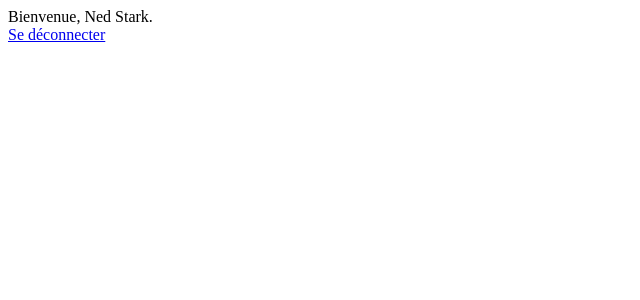
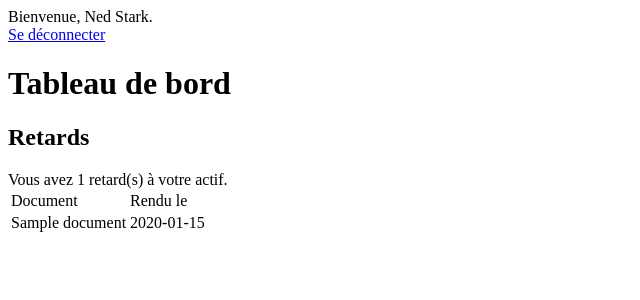
Before and after one commit to Tiferod/ProjetBibliotheque, a PHP site: page /home.php in a window 1280 px wide. Shown: the top 300 px of the page, without its empty margins (0-640 px from the left). Run offline with PHP 8.4, Linux system fonts and the light colour scheme; a user stored in the database is signed in; data comes from the database, SQL or seed files in the repository; tables that the repository leaves empty hold one stand-in row (values such as "Sample post").

Commit message:
Tableau de bord : retards

```diff
--- a/home.php
+++ b/home.php
@@ -10,5 +10,23 @@
 	<body>
 		<div>Bienvenue, <?php echo $prenom . " " . $nom; ?>.</div>
 		<div><a href="logout.php">Se déconnecter</a></div>
+		<h1>Tableau de bord</h1>
+		<h2>Retards</h2>
+		<?php
+			$result = mysqli_query($db, "SELECT document, date_retour FROM Retards WHERE abonné = '$user_id' AND DATEDIFF(NOW(), date_retour) <= 365");
+			$row_cpt = mysqli_num_rows($result);
+			if ($row_cpt == 0) {
+				echo "<div>Bravo ! Vous n'avez rendu aucun document en retard cette dernière année.</div>";
+			}
+			else {
+				echo '<div>Vous avez ' . $row_cpt . ' retard(s) à votre actif.</div>';
+				echo '<table><tr><td>Document</td><td>Rendu le</td></tr>';
+				while ($row = mysqli_fetch_row($result)) {
+					$doc = mysqli_query($db, "SELECT titre FROM Documents WHERE ID = '$row[0]'");
+					echo '<tr><td>' . mysqli_fetch_row($doc)[0] . '</td><td>' . $row[1] . '</td></tr>';
+				}
+				echo '</table>';
+			}
+		?>
 	</body>
 </html>
--- a/session.php
+++ b/session.php
@@ -13,6 +13,7 @@
 		$query = mysqli_query($db, "SELECT * FROM Abonnés WHERE pseudo = '$verif'");
 	}
 	$row = mysqli_fetch_assoc($query);
+	$user_id = $row['ID'];
 	$nom = $row['nom'];
 	$prenom = $row['prénom'];
 	$pseudo = $row['pseudo'];
```
